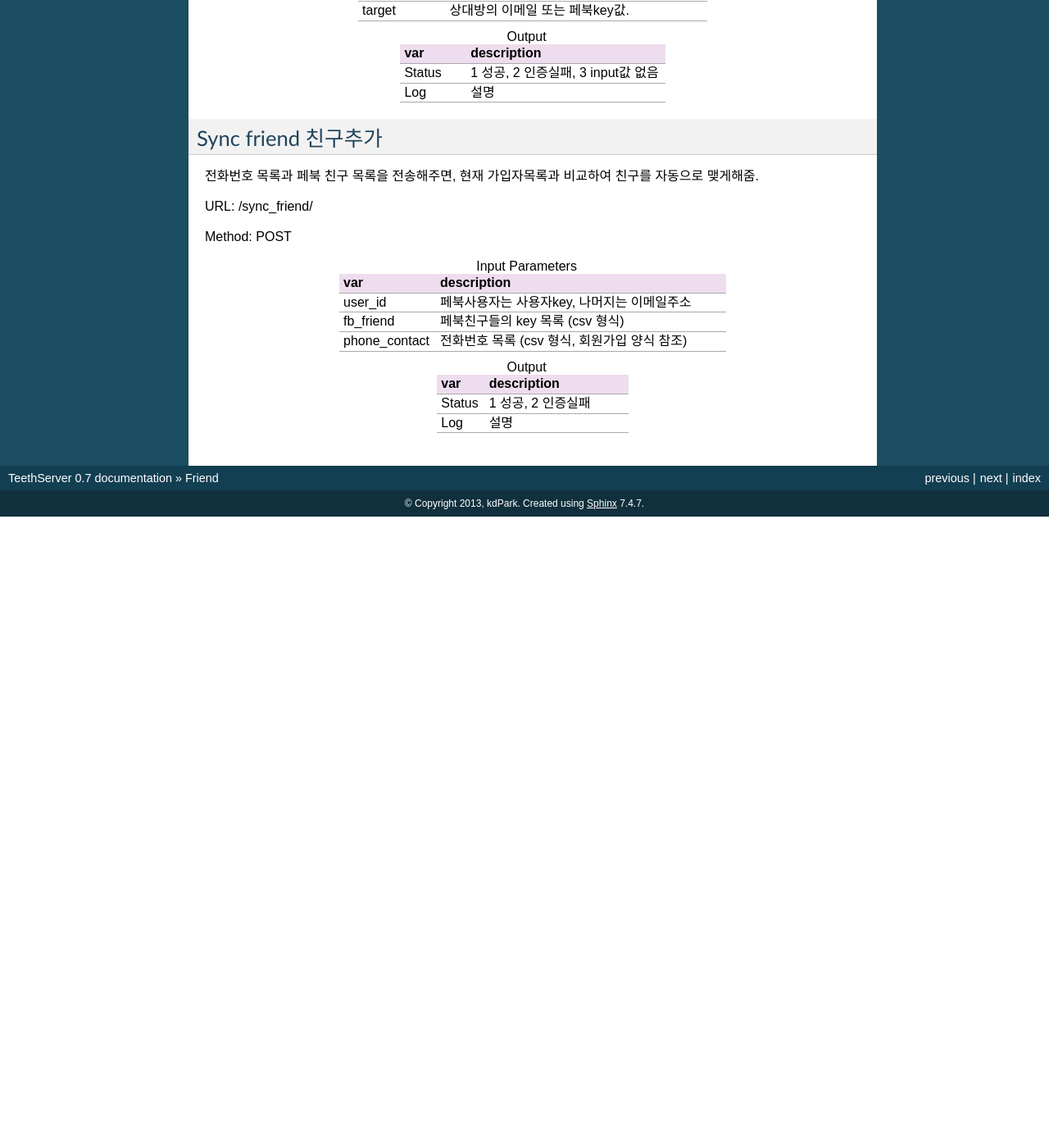
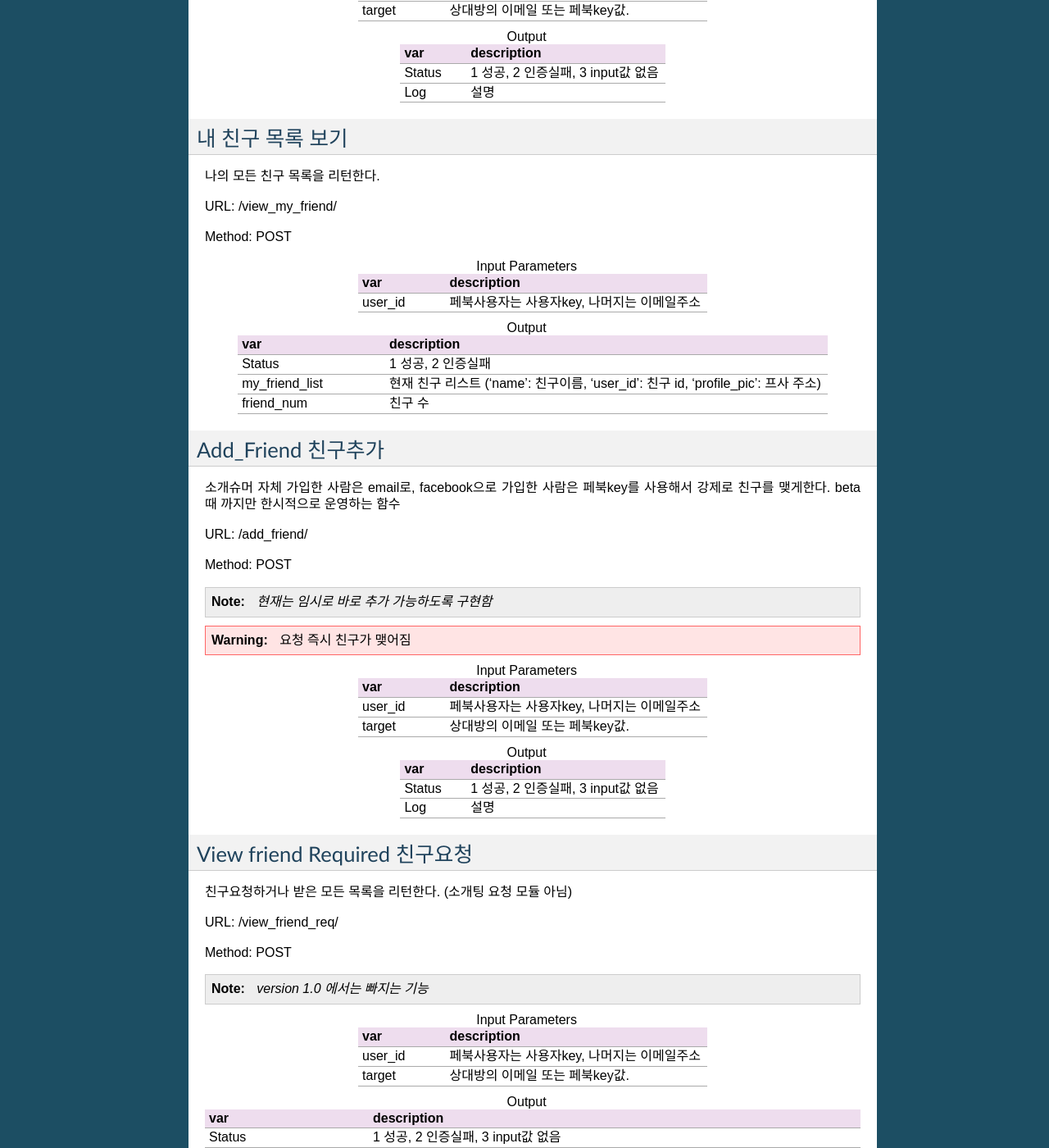
Before and after one commit to kdpark/Teeth_Server, a Sphinx documentation site: the page built from docs/friend.rst, in a window 1280 px wide and 1400 px high, scrolled down 481 px. Shown: the whole window at 82% size. Built offline with Sphinx 7.4.7, drawn with Linux system fonts in a browser that asks for light colours; before the commit the page ends 1111 px from its top, so only the background shows below that; some of the changed text lies outside the part shown.

Commit message:
ver 0.8 require module added

```diff
--- a/docs/friend.rst
+++ b/docs/friend.rst
@@ -47,6 +47,128 @@ Method: POST
      - 설명
 
 
+내 친구 목록 보기
+-----------------------
+
+나의 모든 친구 목록을 리턴한다.
+
+URL: /view_my_friend/
+
+Method: POST
+
+
+.. list-table:: Input Parameters
+   :widths: 20 60
+   :header-rows: 1
+
+   * - var
+     - description
+   * - user_id
+     - 페북사용자는 사용자key, 나머지는 이메일주소
+
+
+.. list-table:: Output
+   :widths: 20 60
+   :header-rows: 1
+
+   * - var
+     - description
+   * - Status
+     - 1 성공, 2 인증실패
+   * - my_friend_list
+     - 현재 친구 리스트 ('name': 친구이름, 'user_id': 친구 id, 'profile_pic': 프사 주소)
+   * - friend_num
+     - 친구 수
+
+
+
+Add_Friend 친구추가
+-----------------------
+
+소개슈머 자체 가입한 사람은 email로,
+facebook으로 가입한 사람은 페북key를 사용해서 강제로 친구를 맺게한다.
+beta 때 까지만 한시적으로 운영하는 함수
+
+
+URL: /add_friend/
+
+Method: POST
+
+.. note:: *현재는 임시로 바로 추가 가능하도록 구현함*
+
+.. warning:: 요청 즉시 친구가 맺어짐
+
+.. list-table:: Input Parameters
+   :widths: 20 60
+   :header-rows: 1
+
+   * - var
+     - description
+   * - user_id
+     - 페북사용자는 사용자key, 나머지는 이메일주소
+   * - target
+     - 상대방의 이메일 또는 페북key값.
+
+
+
+.. list-table:: Output
+   :widths: 20 60
+   :header-rows: 1
+
+   * - var
+     - description
+   * - Status
+     - 1 성공, 2 인증실패, 3 input값 없음
+   * - Log
+     - 설명
+
+
+View friend Required 친구요청
+-----------------------------------------
+
+친구요청하거나 받은 모든 목록을 리턴한다. (소개팅 요청 모듈 아님)
+
+
+URL: /view_friend_req/
+
+Method: POST
+
+.. note:: *version 1.0 에서는 빠지는 기능*
+
+.. list-table:: Input Parameters
+   :widths: 20 60
+   :header-rows: 1
+
+   * - var
+     - description
+   * - user_id
+     - 페북사용자는 사용자key, 나머지는 이메일주소
+   * - target
+     - 상대방의 이메일 또는 페북key값.
+
+
+
+.. list-table:: Output
+   :widths: 20 60
+   :header-rows: 1
+
+   * - var
+     - description
+   * - Status
+     - 1 성공, 2 인증실패, 3 input값 없음
+   * - send_list
+     - 내가 보낸 친구요청 리스트 ('name': 상대방이름, 'user_id': user id, 'profile_pic': 프사 주소)
+   * - send_num
+     - 내가 보낸 친구요청수
+   * - receive_list
+     - 내가 받은 친구요청 리스트 ('name': 이름, 'user_id': user id, 'profile_pic': 프사 주소)
+   * - receive_num
+     - 내가 받은 친구요청수
+
+
+
+
+
 Sync friend 친구추가
 -----------------------
 
```
Also changed, not shown: docs/pick.rst (+35 -0 lines), 10 other files.
